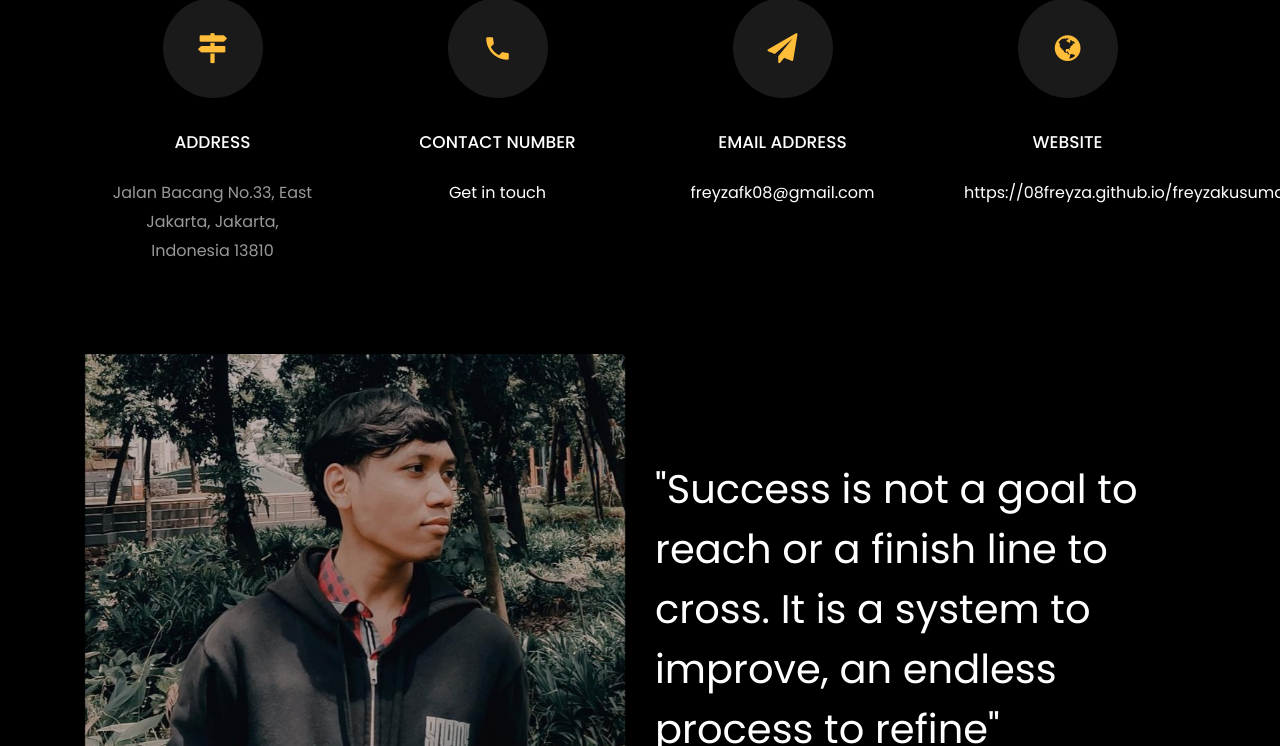
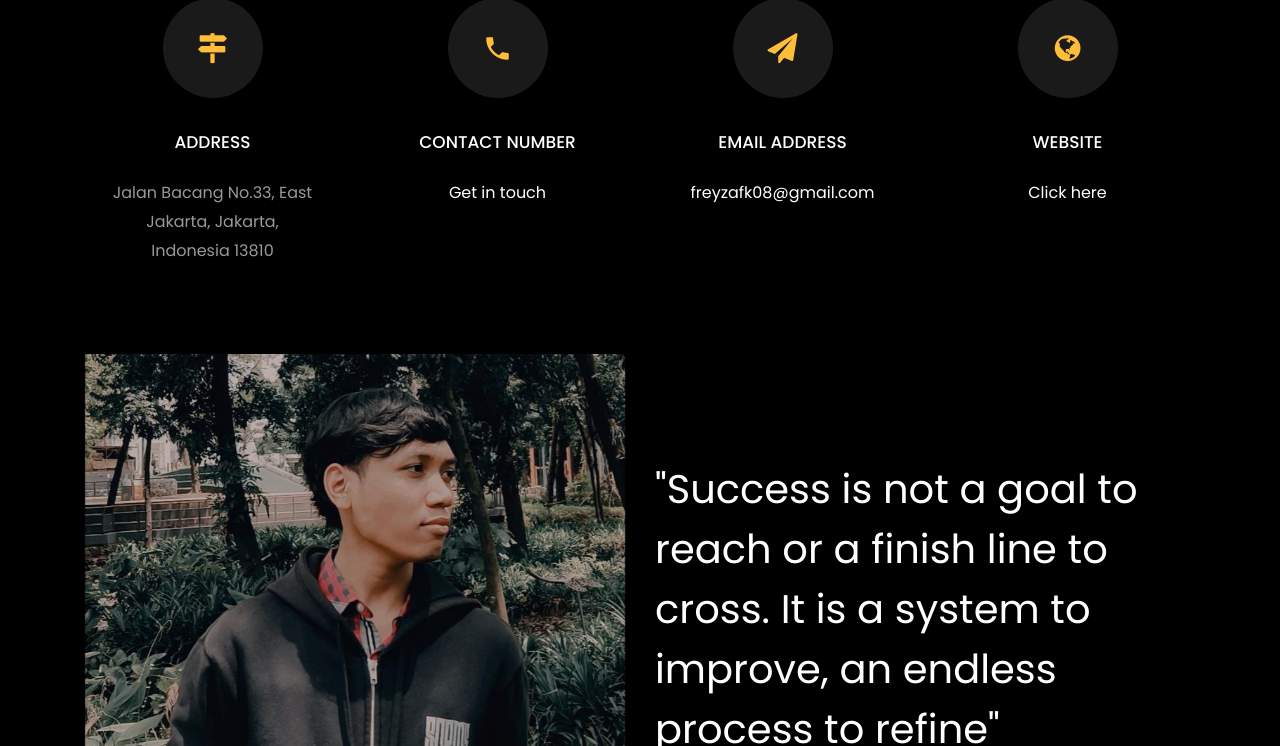
Before and after one commit to 08freyza/freyzakusuma, a plain HTML site: page index.html in a window 1280 px wide. Shown: the part 6775-7521 px from the top of the page. Drawn offline with Linux system fonts and the light colour scheme; files whose address does not match are found by name.

Commit message:
Update again

```diff
--- a/index.html
+++ b/index.html
@@ -520,7 +520,7 @@
           			<span class="icon-globe"></span>
           		</div>
           		<h3 class="mb-4">Website</h3>
-	            <p><a href="https://08freyza.github.io/freyzakusuma/">https://08freyza.github.io/freyzakusuma/</a></p>
+	            <p><a href="https://08freyza.github.io/freyzakusuma/">Click here</a></p>
 	          </div>
           </div>
         </div>
```
